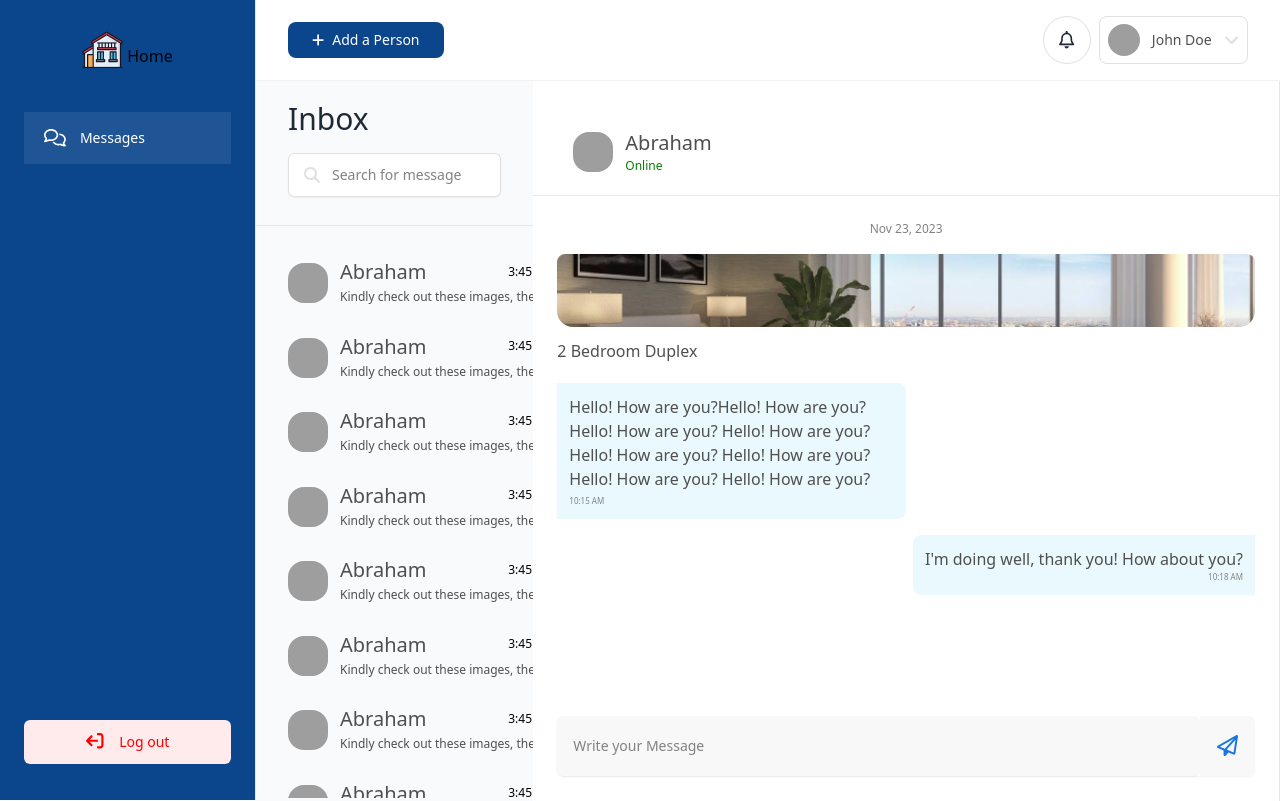
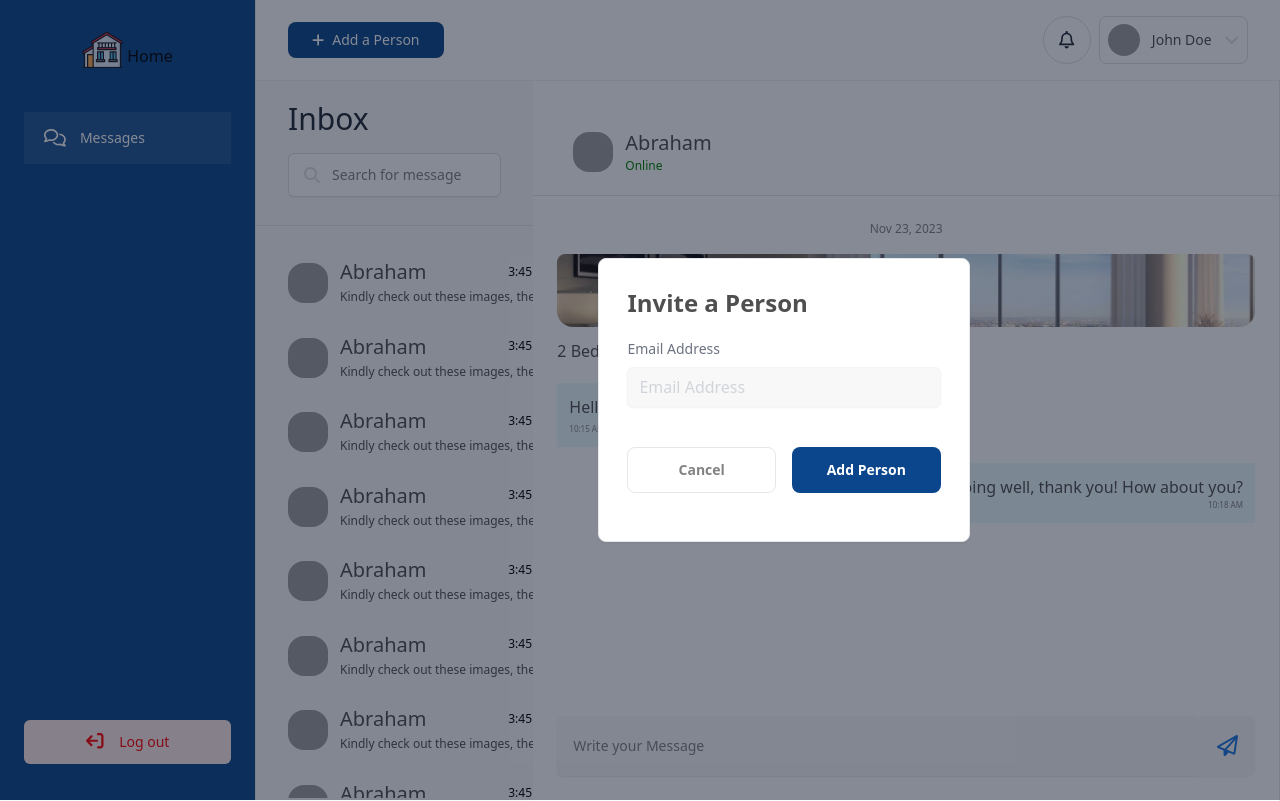
Before and after one commit to O-Robot/irate-in, a React (Create React App) app: page /dashboard in a window 1280 px wide. Both pictures are taken after a click on the button "Add a Person". Built offline with nearby package versions, Linux system fonts and the light colour scheme; grey boxes are pictures that could not be loaded.

Commit message:
Modal Functionality

```diff
--- a/src/App.tsx
+++ b/src/App.tsx
@@ -4,6 +4,7 @@ import Login from "./pages/Login/Login";
 import { BrowserRouter, Route, Routes } from "react-router-dom";
 import SignUp from "./pages/SignUp/SignUp";
 import Dashboard from "./pages/Dashboard/Dashboard";
+import { ModalProvider } from "./context/ModalContext";
 
 function App() {
   return (
@@ -11,7 +12,7 @@ function App() {
       <Routes>
         <Route path="/" element={<Login />} />
         <Route path="/register" element={<SignUp />} />
-        <Route path="/dashboard" element={<Dashboard />} />
+        <Route path="/dashboard" element={<Dashboard />} />{" "}
       </Routes>
     </BrowserRouter>
   );
--- a/src/components/MessageBox/EmptyMessages.tsx
+++ b/src/components/MessageBox/EmptyMessages.tsx
@@ -1,11 +1,12 @@
 import { faComments } from "@fortawesome/free-regular-svg-icons";
 import { faAdd } from "@fortawesome/free-solid-svg-icons";
 import { FontAwesomeIcon } from "@fortawesome/react-fontawesome";
-import React, { useState } from "react";
+import React, { FC, useState } from "react";
 import Modal from "../UI/Modal/Modal";
+import { useModal } from "../../context/ModalContext";
 
-const EmptyMessages = () => {
-  const [showModal, setShowModal] = useState(false);
+const EmptyMessages: FC = () => {
+  const { openModal } = useModal();
   return (
     <>
       {" "}
@@ -23,7 +24,7 @@ const EmptyMessages = () => {
           <div className="p-6">
             <button
               className="py-3 px-6  block border-gray-200 rounded-lg text-sm bg-[#0B468C] text-white "
-              onClick={() => setShowModal(true)}
+              onClick={openModal}
             >
               <FontAwesomeIcon icon={faAdd} className="pr-2" />
               Add a Person
--- a/src/components/MessageBox/MessageBox.tsx
+++ b/src/components/MessageBox/MessageBox.tsx
@@ -1,4 +1,4 @@
-import React from "react";
+import React, { useState } from "react";
 import image from "../../assets/image.png";
 import { Input, Label } from "../UI/Input/Input";
 import { FontAwesomeIcon } from "@fortawesome/react-fontawesome";
@@ -7,6 +7,9 @@ import LMessage from "./lMessage";
 import RMessage from "./rMessage";
 
 const MessageBox = () => {
+  const [newMessage, setNewMessage] = useState<string>("");
+
+  const handleSendMessage = () => {};
   return (
     <>
       <section id="noSelectedMessage">
@@ -26,7 +29,7 @@ const MessageBox = () => {
       </section>
       <section
         id="selectedMessage"
-        className="  border-e border-gray-200 pt-7 pb-10 overflow-y-none lg:block lg:translate-x-0 h-[100vh] flex-col flex-wrap"
+        className="  border-e border-gray-200 pt-7 pb-10 overflow-y-hidden lg:block lg:translate-x-0 h-[100vh] flex-col flex-wrap"
       >
         <div className="flex items-center gap-3 px-10 py-5">
           <img
@@ -63,8 +66,11 @@ const MessageBox = () => {
 
           {/* Messages  */}
           <div className="flex flex-col gap-y-4 py-5">
-            <LMessage />
-            <RMessage />
+            <LMessage message="Hello! How are you?" timestamp="10:15 AM" />
+            <RMessage
+              message="I'm doing well, thank you! How about you?"
+              timestamp="10:18 AM"
+            />
           </div>
         </section>
         {/* Message Body  */}
--- a/src/components/MessageBox/lMessage.tsx
+++ b/src/components/MessageBox/lMessage.tsx
@@ -1,15 +1,16 @@
 import React from "react";
 
-const LMessage = () => {
+interface LMessageProps {
+  message: string;
+  timestamp: string;
+}
+
+const LMessage: React.FC<LMessageProps> = ({ message, timestamp }) => {
   return (
     <div className="flex items-start">
       <div className="bg-[#EAF9FE] p-3 rounded-r-lg flex flex-col max-w-[50%]">
-        <span className="text-[#4F4F4F]">
-          Hello! How are you?Hello! How are you? Hello! How are you? Hello! How
-          are you? Hello! How are you? Hello! How are you? Hello! How are you?
-          Hello! How are you?
-        </span>
-        <span className="text-[#828282] text-[8px] pt-1 ">10:15 AM</span>
+        <span className="text-[#4F4F4F]">{message}</span>
+        <span className="text-[#828282] text-[8px] pt-1">{timestamp}</span>
       </div>
     </div>
   );
--- a/src/components/MessageBox/rMessage.tsx
+++ b/src/components/MessageBox/rMessage.tsx
@@ -1,14 +1,17 @@
 import React from "react";
 
-const RMessage = () => {
+interface RMessageProps {
+  message: string;
+  timestamp: string;
+}
+
+const RMessage: React.FC<RMessageProps> = ({ message, timestamp }) => {
   return (
-    <div className="flex items-end justify-end ">
+    <div className="flex items-end justify-end">
       <div className="bg-[#EAF9FE] text-white p-3 rounded-l-lg flex flex-col max-w-[50%]">
-        <span className="text-[#4F4F4F]">
-          I'm doing well, thank you! How about you?
-        </span>
+        <span className="text-[#4F4F4F]">{message}</span>
         <span className="text-[#828282] text-[8px] ml-2 flex items-end justify-end">
-          10:18 AM
+          {timestamp}
         </span>
       </div>
     </div>
--- a/src/components/Navbar/Navbar.tsx
+++ b/src/components/Navbar/Navbar.tsx
@@ -1,10 +1,12 @@
-import React from "react";
+import React, { FC } from "react";
 import Logo from "../Logo/Logo";
 import { FontAwesomeIcon } from "@fortawesome/react-fontawesome";
 import { faAdd, faAngleDown, faBars } from "@fortawesome/free-solid-svg-icons";
 import { faBell } from "@fortawesome/free-regular-svg-icons";
+import { useModal } from "../../context/ModalContext";
 
-const Navbar = () => {
+const Navbar: FC = () => {
+  const { openModal } = useModal();
   return (
     <header className="sticky top-0 inset-x-0 flex flex-wrap sm:justify-start sm:flex-nowrap z-[48] w-full bg-white border-b border-[#F2F2F2] text-sm py-2.5 sm:py-4 lg:ps-64 ">
       <nav
@@ -18,10 +20,13 @@ const Navbar = () => {
           </button>
         </div>
 
-        <div className="w-full flex items-center justify-end ms-auto sm:justify-between sm:gap-x-3 sm:order-3">
+        <div className="w-full flex items-center justify-end ms-auto sm:justify-between sm:gap-x-3 ">
           <div className="hidden sm:block">
             <div className="relative">
-              <button className="py-2 px-6  block w-full border-gray-200 rounded-lg text-sm bg-[#0B468C] text-white ">
+              <button
+                onClick={openModal}
+                className="py-2 px-6  block w-full border-gray-200 rounded-lg text-sm bg-[#0B468C] text-white "
+              >
                 <FontAwesomeIcon icon={faAdd} className="pr-2" />
                 Add a Person
               </button>
--- a/src/components/UI/Modal/Modal.tsx
+++ b/src/components/UI/Modal/Modal.tsx
@@ -1,8 +1,16 @@
-import React from "react";
+import React, { ReactNode } from "react";
 import { Input, Label } from "../Input/Input";
+import { useModal } from "../../../context/ModalContext";
 
-const Modal = () => {
+interface ModalProps {
+  children: ReactNode;
+}
+
+const Modal: React.FC<ModalProps> = ({ children }) => {
+  const { showModal, closeModal } = useModal();
   return (
+    <>
+      {showModal && (
         <section className="w-full h-full bg-slate-900/50  fixed top-0 start-0 z-[80] overflow-x-hidden overflow-y-auto">
           <div className="flex justify-center w-full h-[100vh] overflow-y-hidden sm:px-6 md:px-8 lg:ps-80 flex-col items-center align-middle">
             <div className="border lg:w-[40%] sm:w-[100%] rounded-lg shadow-sm  bg-white ">
@@ -14,10 +22,7 @@ const Modal = () => {
                 </div>
 
                 <div className="mt-5">
-              {/* <!-- Form --> */}
-
                   <div className="grid gap-y-2">
-                {/* <!-- Form Group --> */}
                     <div>
                       <Label
                         htmlFor="email"
@@ -26,6 +31,7 @@ const Modal = () => {
                       />
                       <div className="mt-2">
                         <Input
+                          id="email"
                           name="email"
                           type="email"
                           placeholder="Email Address"
@@ -33,28 +39,11 @@ const Modal = () => {
                         />
                       </div>
                     </div>
-                {/* <!-- End Form Group --> */}
 
-                {/* <!-- Form Group --> */}
-                <div>
-                  <Label
-                    htmlFor="password"
-                    label="Password"
-                    className="block text-sm font-medium leading-6 text-gray-500 text-left"
-                  />
-                  <div className="mt-2 ">
-                    <Input
-                      name="password"
-                      type="password"
-                      placeholder="***********"
-                      className="block w-full bg-[#F8F8F8] rounded-md border-0 py-2 px-3 text-gray-900 shadow-sm ring-1 ring-inset ring-gray-100 placeholder:text-gray-300 focus:ring-[#0B468C] mb-3"
-                    />
-                  </div>
-                </div>
-                {/* <!-- End Form Group --> */}
                     <div className="flex my-5">
                       <button
                         type="submit"
+                        onClick={closeModal}
                         className="w-1/2 py-3 px-4 mr-2 inline-flex justify-center items-center gap-x-2 text-sm font-semibold rounded-lg border border- bg-white text-[#828282] hover:text-[#0B468C] hover:border-[#0B468C]"
                       >
                         Cancel
@@ -67,13 +56,13 @@ const Modal = () => {
                       </button>
                     </div>
                   </div>
-
-              {/* <!-- End Form --> */}
                 </div>
               </div>
             </div>
           </div>
         </section>
+      )}
+    </>
   );
 };
 
--- /dev/null
+++ b/src/context/ModalContext.tsx
@@ -0,0 +1,47 @@
+import React, {
+  FC,
+  ReactNode,
+  createContext,
+  useContext,
+  useState,
+} from "react";
+
+interface ModalContextProps {
+  children?: ReactNode;
+}
+
+interface ModalContextType {
+  showModal: boolean;
+  openModal: () => void;
+  closeModal: () => void;
+}
+
+const ModalContext = createContext<ModalContextType | undefined>(undefined);
+
+export const ModalProvider: FC<ModalContextProps> = ({ children }) => {
+  const [showModal, setShowModal] = useState<boolean>(false);
+
+  const openModal = () => {
+    setShowModal(true);
+    console.log("Modal Opened");
+  };
+
+  const closeModal = () => {
+    setShowModal(false);
+    console.log("Modal Closed");
+  };
+
+  return (
+    <ModalContext.Provider value={{ showModal, openModal, closeModal }}>
+      {children}
+    </ModalContext.Provider>
+  );
+};
+
+export const useModal = () => {
+  const context = useContext(ModalContext);
+  if (!context) {
+    throw new Error("useModal must be used within a ModalProvider");
+  }
+  return context;
+};
--- a/src/index.tsx
+++ b/src/index.tsx
@@ -3,6 +3,7 @@ import ReactDOM from "react-dom/client";
 import App from "./App";
 import reportWebVitals from "./reportWebVitals";
 import { AuthProvider } from "./context/UserContext";
+import { ModalProvider } from "./context/ModalContext";
 
 const root = ReactDOM.createRoot(
   document.getElementById("root") as HTMLElement
@@ -10,7 +11,9 @@ const root = ReactDOM.createRoot(
 root.render(
   <React.StrictMode>
     <AuthProvider>
-      <App />
+      <ModalProvider>
+        <App />
+      </ModalProvider>
     </AuthProvider>
   </React.StrictMode>
 );
--- a/src/pages/Dashboard/Dashboard.tsx
+++ b/src/pages/Dashboard/Dashboard.tsx
@@ -3,13 +3,15 @@ import Sidebar from "../../components/Sidebar/Sidebar";
 import EmptyMessages from "../../components/MessageBox/EmptyMessages";
 import Modal from "../../components/UI/Modal/Modal";
 import MessageContainer from "../../components/MessageBox/MessageContainer";
+import { ModalProvider, useModal } from "../../context/ModalContext";
 
 const Dashboard = () => {
   return (
     <section>
       <Sidebar />
       {/* <EmptyMessages /> */}
-      {/* <Modal /> */}
+      {/* {children} */}
+      <Modal children />
       <MessageContainer />
     </section>
   );
```
Lines whose indentation alone changed are shown as unchanged.
